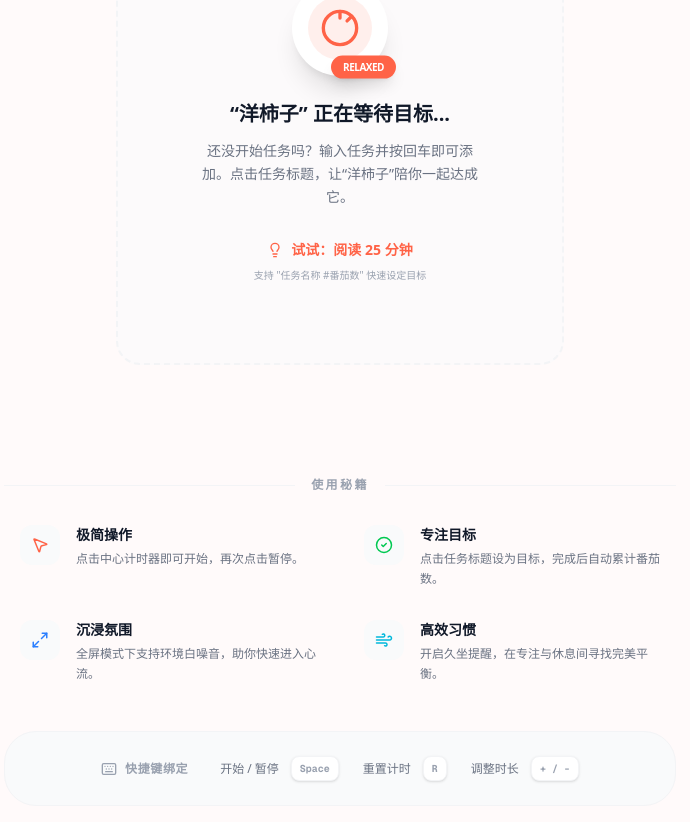
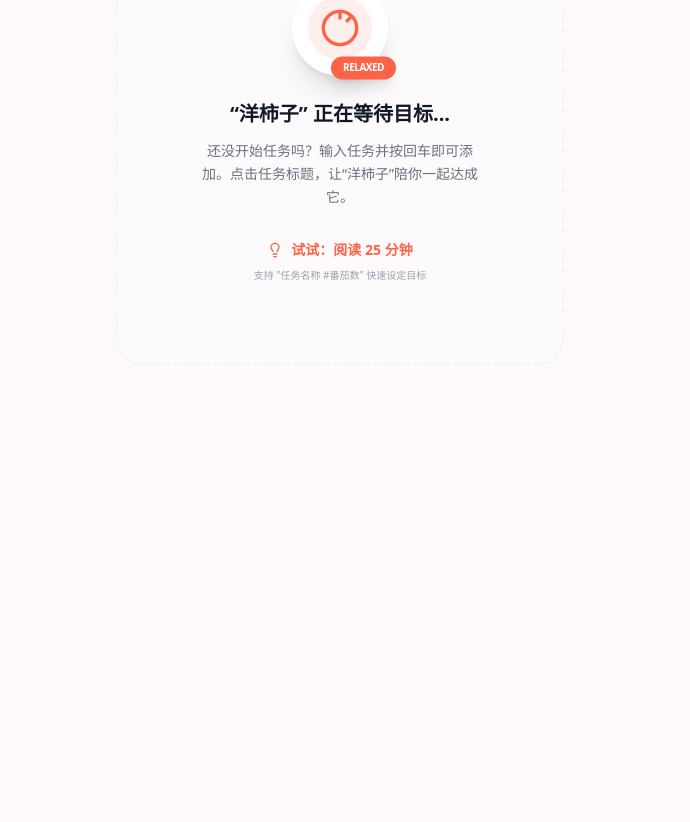
Before and after one commit to lanwudawn/tomato-vibe, a Next.js app: page / in a window 1280 px wide. Shown: the part 1192-2014 px from the top of the page, without its empty margins (300-990 px from the left). After the commit the page ends 1589 px from the top, so only its background shows below. Built offline with nearby package versions, Linux system fonts and the light colour scheme; no server answers.

Commit message:
去除多余秘籍

```diff
--- a/src/app/page.tsx
+++ b/src/app/page.tsx
@@ -30,7 +30,7 @@ import Link from 'next/link'
 import { clsx } from 'clsx'
 import { getTasks, createTask as saveTaskToDB, updateTask as updateTaskInDB, deleteTask as deleteTaskFromDB } from '@/lib/supabase/tasks'
 import { saveSession } from '@/lib/supabase/sessions'
-import { AuraGuide } from '@/components/AuraGuide'
+
 
 function PomodoroApp() {
   const { user, loading: authLoading, signOut } = useAuth()
@@ -410,7 +410,6 @@ function PomodoroApp() {
                   onSelectTask={setActiveTask}
                 />
               </section>
-              <AuraGuide />
             </>
           )}
         </main>
--- a/src/components/AuraGuide.tsx
+++ /dev/null
@@ -1,73 +0,0 @@
-import { MousePointer2, Keyboard, Wind, Maximize2, CheckCircle2 } from 'lucide-react'
-
-export function AuraGuide() {
-    const guides = [
-        {
-            title: '极简操作',
-            icon: <MousePointer2 className="text-tomato" size={18} />,
-            content: '点击中心计时器即可开始，再次点击暂停。',
-        },
-        {
-            title: '专注目标',
-            icon: <CheckCircle2 className="text-green-500" size={18} />,
-            content: '点击任务标题设为目标，完成后自动累计番茄数。',
-        },
-        {
-            title: '沉浸氛围',
-            icon: <Maximize2 className="text-blue-500" size={18} />,
-            content: '全屏模式下支持环境白噪音，助你快速进入心流。',
-        },
-        {
-            title: '高效习惯',
-            icon: <Wind className="text-cyan-500" size={18} />,
-            content: '开启久坐提醒，在专注与休息间寻找完美平衡。',
-        },
-    ]
-
-    const shortcuts = [
-        { label: '开始 / 暂停', key: 'Space' },
-        { label: '重置计时', key: 'R' },
-        { label: '调整时长', key: '+ / -' },
-    ]
-
-    return (
-        <section className="w-full max-w-2xl mt-16 animate-in fade-in slide-in-from-bottom-8 duration-1000 delay-500 pb-20">
-            <div className="flex items-center gap-4 mb-8">
-                <div className="h-px flex-1 bg-gray-100 dark:bg-gray-800" />
-                <h3 className="text-xs font-black uppercase tracking-[0.2em] text-gray-400">使用秘籍</h3>
-                <div className="h-px flex-1 bg-gray-100 dark:bg-gray-800" />
-            </div>
-
-            <div className="grid grid-cols-1 md:grid-cols-2 gap-x-12 gap-y-8 px-4">
-                {guides.map((guide, i) => (
-                    <div key={i} className="flex gap-4">
-                        <div className="flex-shrink-0 w-10 h-10 rounded-xl bg-gray-50 dark:bg-gray-800/50 flex items-center justify-center">
-                            {guide.icon}
-                        </div>
-                        <div>
-                            <h4 className="text-sm font-bold text-gray-900 dark:text-white mb-1">{guide.title}</h4>
-                            <p className="text-xs text-gray-500 dark:text-gray-400 leading-relaxed">{guide.content}</p>
-                        </div>
-                    </div>
-                ))}
-            </div>
-
-            <div className="mt-12 p-6 rounded-[32px] bg-gray-50 dark:bg-gray-800/30 border border-gray-100 dark:border-gray-700/50 flex flex-wrap items-center justify-center gap-x-8 gap-y-4">
-                <div className="flex items-center gap-2 text-gray-400">
-                    <Keyboard size={16} />
-                    <span className="text-xs font-bold uppercase tracking-wider">快捷键绑定</span>
-                </div>
-                <div className="flex flex-wrap justify-center gap-6">
-                    {shortcuts.map((s, i) => (
-                        <div key={i} className="flex items-center gap-3">
-                            <span className="text-xs text-gray-500 dark:text-gray-400">{s.label}</span>
-                            <kbd className="px-2 py-1 rounded-lg bg-white dark:bg-gray-800 text-[10px] font-mono font-bold text-gray-400 dark:text-gray-500 shadow-sm border border-gray-100 dark:border-gray-700">
-                                {s.key}
-                            </kbd>
-                        </div>
-                    ))}
-                </div>
-            </div>
-        </section>
-    )
-}
```
